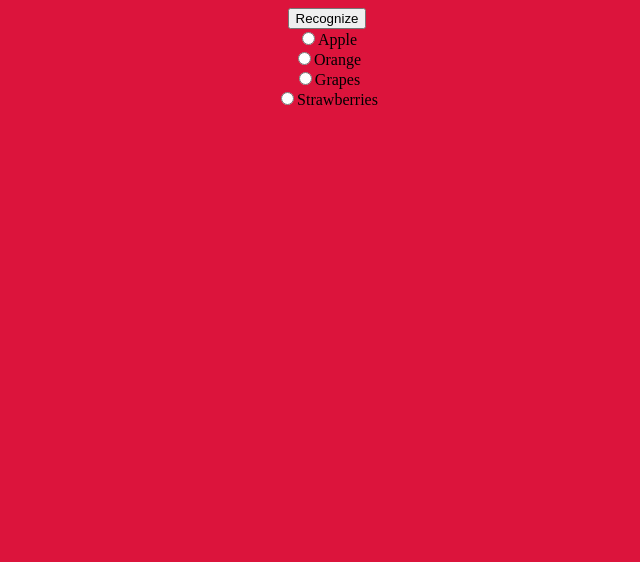
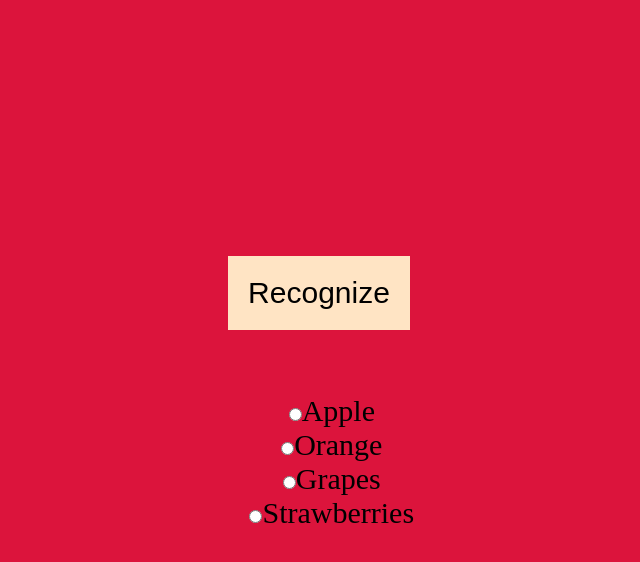
Before and after one commit to D-houo/Voice-recognition-JS, a plain HTML site: page index.html in a window 1280 px wide. Shown: the whole page, without its empty margins (321-961 px from the left). Drawn offline with Linux system fonts and the light colour scheme.

Commit message:
Update index.css

```diff
--- a/index.css
+++ b/index.css
@@ -1,9 +1,30 @@
+*{
+    margin: 0;
+    padding: 0;
+}
 body{
     background-color: crimson;
     width: 100%;
     text-align: center;
+    padding-top: 20%;
 }
 
 #button{
+    border: none;
+    background-color: bisque;
+    padding: 20px;
+    margin-bottom: 5%;
+    font-size: 30px;
+}
 
+#button:hover{
+    background-color: rgb(236, 176, 103);
 }
+
+form{
+    font-size: 30px;
+}
+
+input{
+    margin-left: 2%;
+}
```
